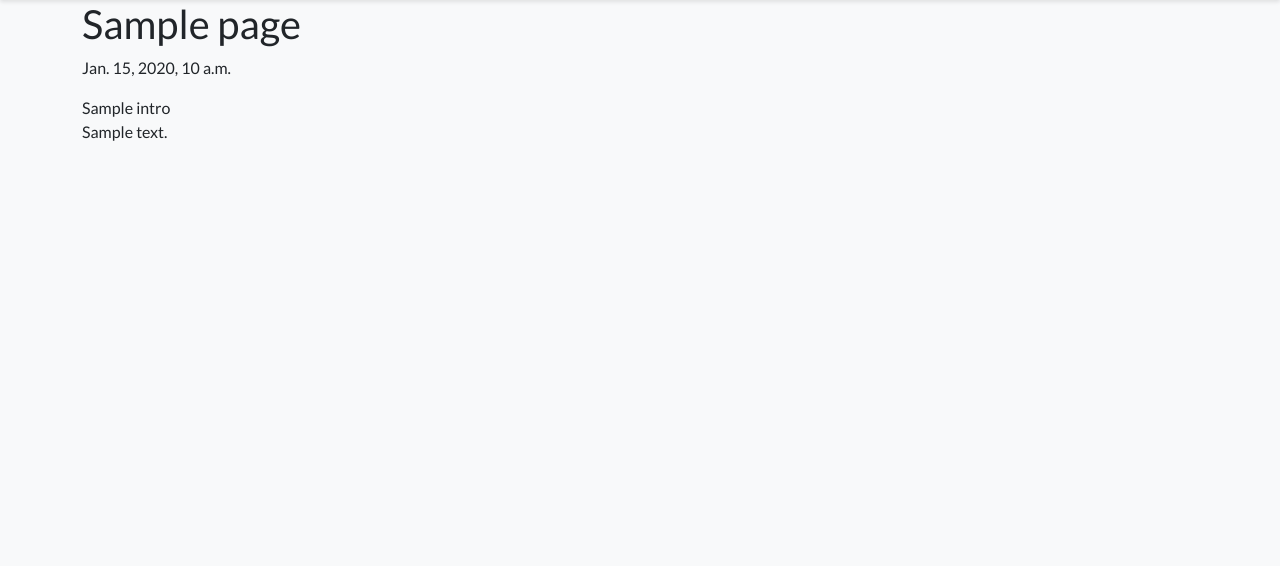
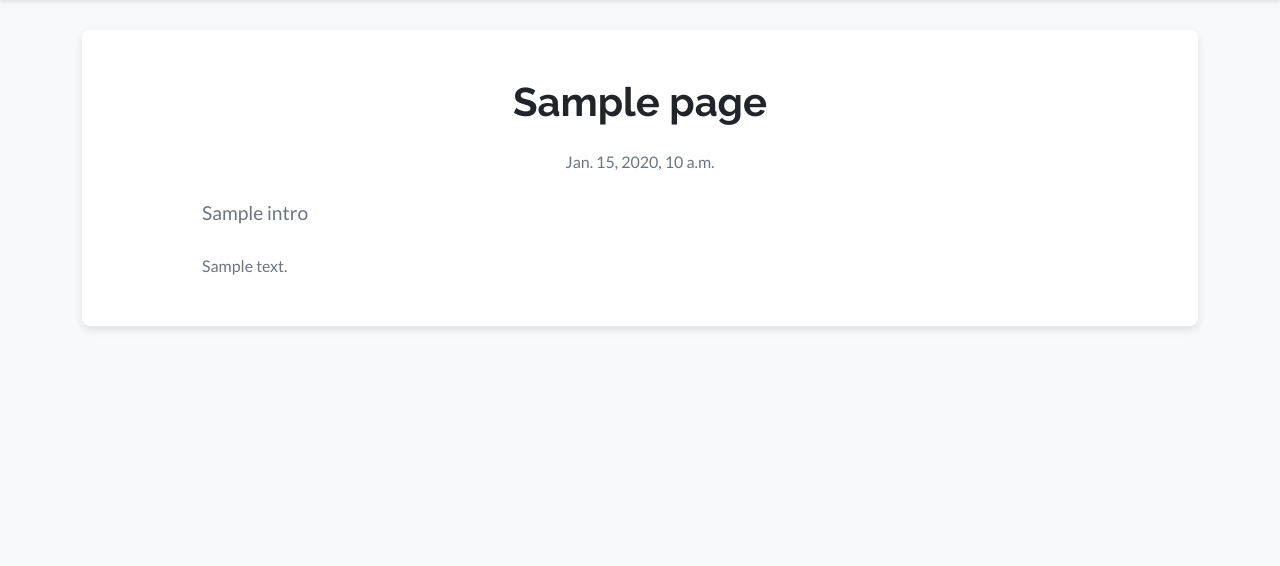
Before and after one commit to JesseRoss001/limerence, a Django app: template limerance_project/blog/templates/blog/blog_page.html in a window 1280 px wide. Shown: the part 68-634 px from the top of the page. Run offline with Django 5.2, Linux system fonts and the light colour scheme; the template is opened without the code that fills it: most values are stand-ins (such as "Sample title", 1, 10 or a date in 2020).

Commit message:
good start

```diff
--- a/limerance_project/blog/templates/blog/blog_page.html
+++ b/limerance_project/blog/templates/blog/blog_page.html
@@ -2,10 +2,51 @@
 {% load wagtailcore_tags %}
 
 {% block content %}
-<article class="blog-post">
-    <h1>{{ page.title }}</h1>
-    <p>{{ page.date }}</p>
-    <div class="intro">{{ page.intro|richtext }}</div>
-    <div class="body">{{ page.body|richtext }}</div>
+<article class="blog-post-container container py-5">
+    <div class="row justify-content-center">
+        <div class="col-md-10">
+            <h1 class="blog-post-title text-center mb-4">{{ page.title }}</h1>
+            <p class="blog-post-date text-center text-muted mb-4">{{ page.date }}</p>
+            <div class="blog-post-intro mb-4">{{ page.intro|richtext }}</div>
+            <div class="blog-post-body">{{ page.body|richtext }}</div>
+        </div>
+    </div>
 </article>
+
+<style>
+    .blog-post-container {
+        background-color: #ffffff;
+        border-radius: 8px;
+        box-shadow: 0 4px 8px rgba(0, 0, 0, 0.1);
+        padding: 30px;
+        margin-top: 30px;
+    }
+
+    .blog-post-title {
+        font-family: 'Raleway', sans-serif;
+        font-weight: 700;
+        color: #212529;
+    }
+
+    .blog-post-date {
+        font-family: 'Lato', sans-serif;
+        color: #6c757d;
+    }
+
+    .blog-post-intro, .blog-post-body {
+        font-family: 'Lato', sans-serif;
+        color: #6c757d;
+        line-height: 1.6;
+    }
+
+    .blog-post-intro {
+        font-size: 1.2em;
+    }
+
+    .blog-post-body {
+        font-size: 1em;
+    }
+
+    /* Add any additional styling here */
+</style>
 {% endblock %}
```
